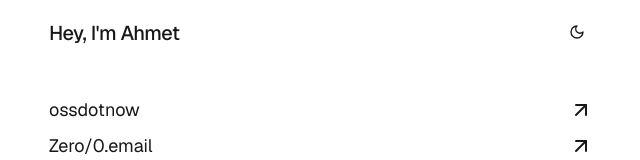
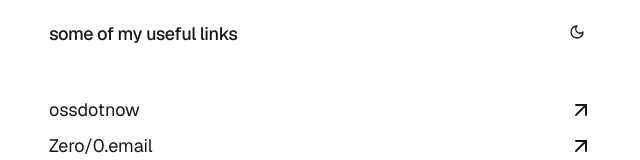
Before and after one commit to zaidhafeezvu/portfolio, a Next.js app: page /links in a window 1280 px wide. Shown: the top 160 px of the page, without its empty margins (319-959 px from the left). Built offline with nearby package versions, Linux system fonts and the light colour scheme.

Commit message:
text size

```diff
--- a/src/app/links/page.tsx
+++ b/src/app/links/page.tsx
@@ -13,8 +13,8 @@ export default function Links() {
         <AnimateIn variant="fadeUp">
           <section className="mb-12">
             <AnimateIn variant="fadeUp" delay={0.2}>
-              <h1 className="text-xl font-medium tracking-tight mb-8 flex items-baseline justify-between">
-                <span>Hey, I&apos;m Ahmet</span>
+              <h1 className="text-lg font-medium tracking-tight mb-8 flex items-baseline justify-between">
+                <span>some of my useful links</span>
                 <ThemeToggle />
               </h1>
             </AnimateIn>
```
